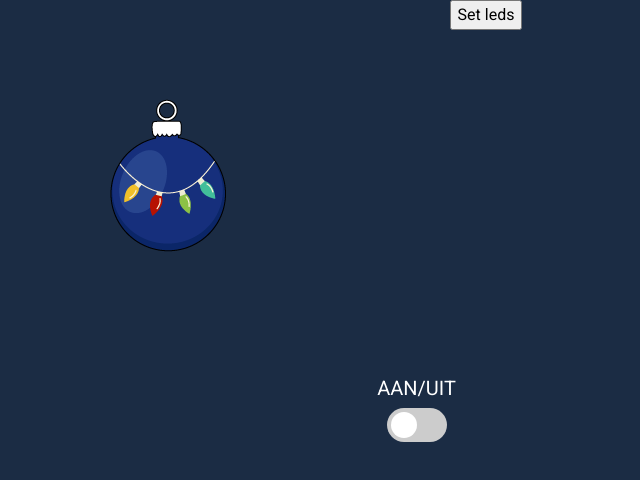
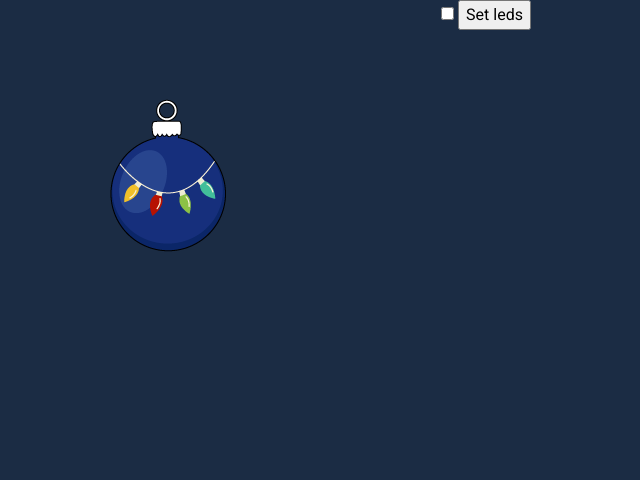
Before and after one commit to AndreeaPenu/baubled, a plain HTML site: page baubled-site/index.html in a window 1280 px wide. Shown: the top 480 px of the page, without its empty margins (154-794 px from the left). Drawn offline with nearby package versions, Linux system fonts and the light colour scheme.

Commit message:
bug fix maybe

```diff
--- a/baubled-site/index.html
+++ b/baubled-site/index.html
@@ -23,15 +23,15 @@
 
   <form method="POST" action='control.php'>
 
+    <input type="checkbox" name="checkbox" value='on'>
 
     <!-- Switch -->
-    <div class="switchIO">
+    <!-- <div class="switchIO">
       <h5>AAN/UIT</h5>
       <label class="switch">
-              <input type="checkbox" name="checkbox" value='on'>
               <span class="slider round"></span>
       </label>
-    </div>
+    </div> -->
 
     <!-- color picker -->
     <!-- <div class="color-picker">
```
